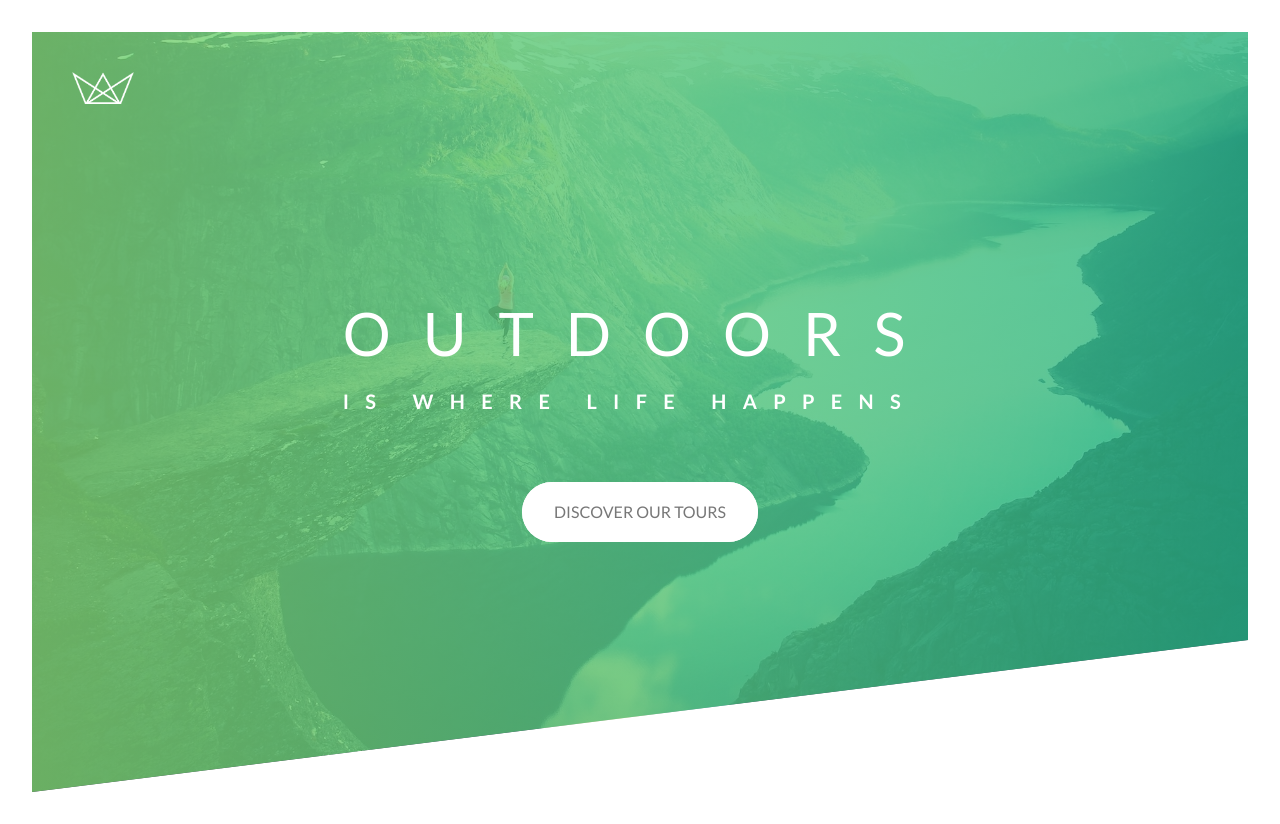
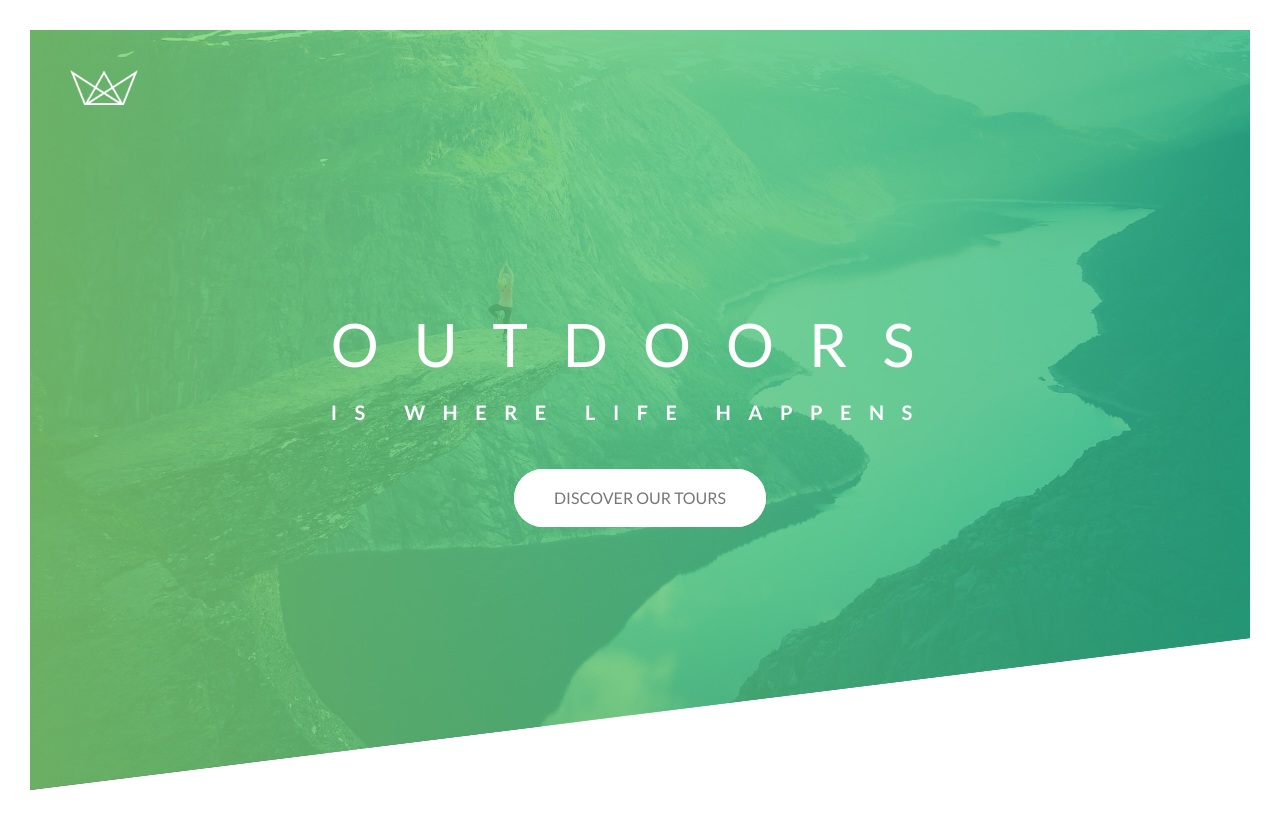
Before and after one commit to Quiatus/CSS_SASS, a plain HTML site: page 01_Prj_Nat/index.html in a window 1280 px wide. Drawn offline with Linux system fonts and the light colour scheme.

Commit message:
convert size to rem

```diff
--- a/01_Prj_Nat/css/style.css
+++ b/01_Prj_Nat/css/style.css
@@ -16,13 +16,16 @@
     box-sizing: border-box;
 }
 
+html {
+    font-size: 10px;
+}
+
 body {
     font-family: 'Lato', sans-serif;
     font-weight: 400;
-    font-size: 1rem;
     line-height: 1.7;
     color: var(--clr-maintext);
-    padding: 2rem;
+    padding: 3rem;
 }
 
 .header {
@@ -36,13 +39,13 @@ body {
 
 .logo-box {
     position: absolute;
-    top: 2.5rem;
-    left: 2.5rem;
+    top: 4rem;
+    left: 4rem;
 }
 
 .logo {
     width: auto;
-    height: 2rem;
+    height: 3.5em;
 }
 
 .text-box {
@@ -68,18 +71,19 @@ body {
 
 .heading-primary-main {
     display: block;
-    font-size: 60px;
+    font-size: 6rem;
     font-weight: 400;
-    letter-spacing: 2rem;
+    letter-spacing: 3.5rem;
     animation-name: moveInLeft;
     animation-duration: 1s;
+    animation-timing-function: ease-out;
 }
 
 .heading-primary-sub {
     display: block;
-    font-size: 20px;
+    font-size: 2rem;
     font-weight: 700;
-    letter-spacing: 1.02rem;
+    letter-spacing: 1.75rem;
     animation-name: moveInRight;
     animation-duration: 1s;
 }
@@ -88,21 +92,22 @@ body {
 .btn:visited {
     text-transform: uppercase;
     text-decoration: none;
-    padding: 1rem 2rem;
+    padding: 1.5rem 4rem;
     display: inline-block;
-    border-radius: 2rem;
+    border-radius: 4rem;
     transition: all .2s;
     position: relative;
+    font-size: 1.6rem
 }
 
 .btn:hover {
     transform: translateY(-3px);
-    box-shadow: 0 10px 20px rgba(0, 0, 0, 0.2);
+    box-shadow: 0 1rem 2rem rgba(0, 0, 0, 0.2);
 }
 
 .btn:active {
     transform: translateY(-1px);
-    box-shadow: 0 5px 10px rgba(0, 0, 0, 0.2);
+    box-shadow: 0 .5rem 1rem rgba(0, 0, 0, 0.2);
 }
 
 .btn-white {
@@ -115,7 +120,7 @@ body {
     display: inline-block;
     height: 100%;
     width: 100%;
-    border-radius: 2rem;
+    border-radius: 4rem;
     position: absolute;
     left: 0;
     top: 0;
@@ -140,11 +145,11 @@ body {
 @keyframes moveInLeft {
     0% {
         opacity: 0;
-        transform: translateX(-100px);
+        transform: translateX(-10rem);
     }
 
     80% {
-        transform: translateX(10px);
+        transform: translateX(1rem);
     }
 
     100% {
@@ -156,11 +161,11 @@ body {
 @keyframes moveInRight {
     0% {
         opacity: 0;
-        transform: translateX(100px);
+        transform: translateX(10rem);
     }
 
     80% {
-        transform: translateX(-10px);
+        transform: translateX(-1rem);
     }
 
     100% {
@@ -172,7 +177,7 @@ body {
 @keyframes moveInTop{
     0% {
         opacity: 0;
-        transform: translateY(50px);
+        transform: translateY(5rem);
     }
 
     100% {
```
